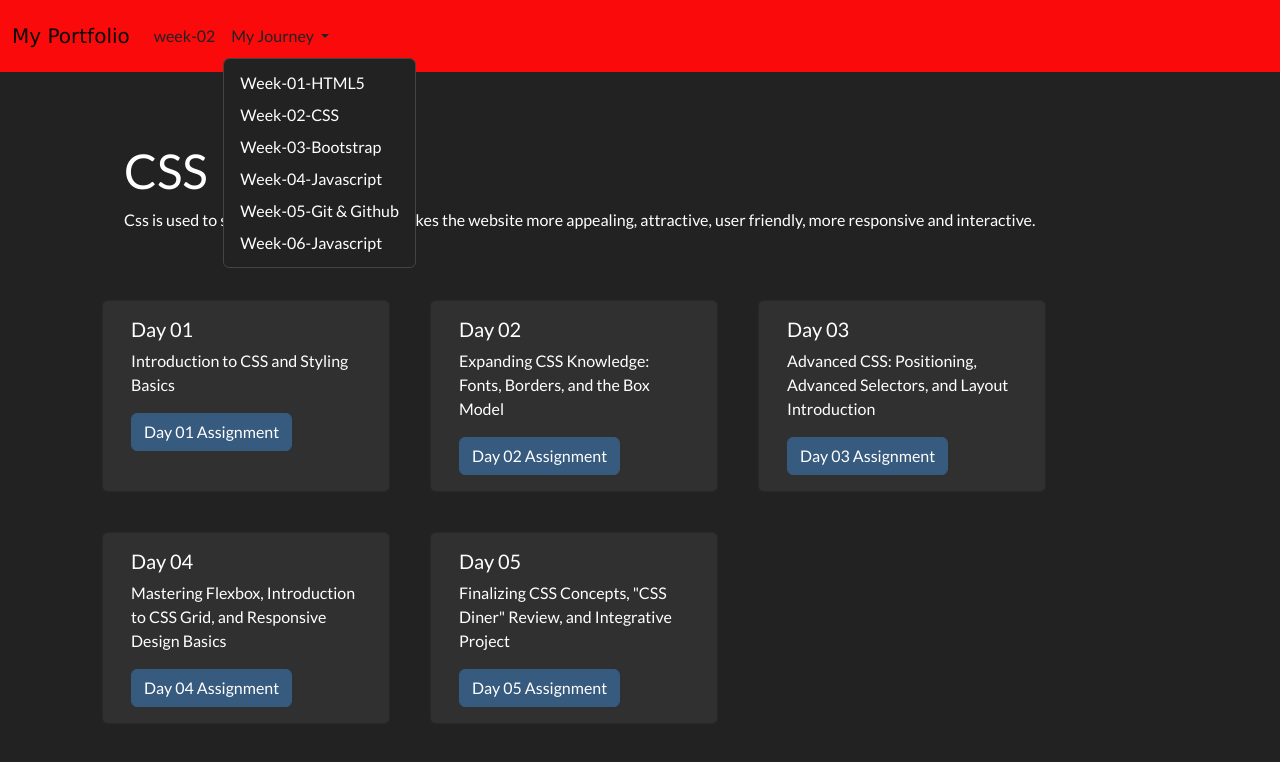
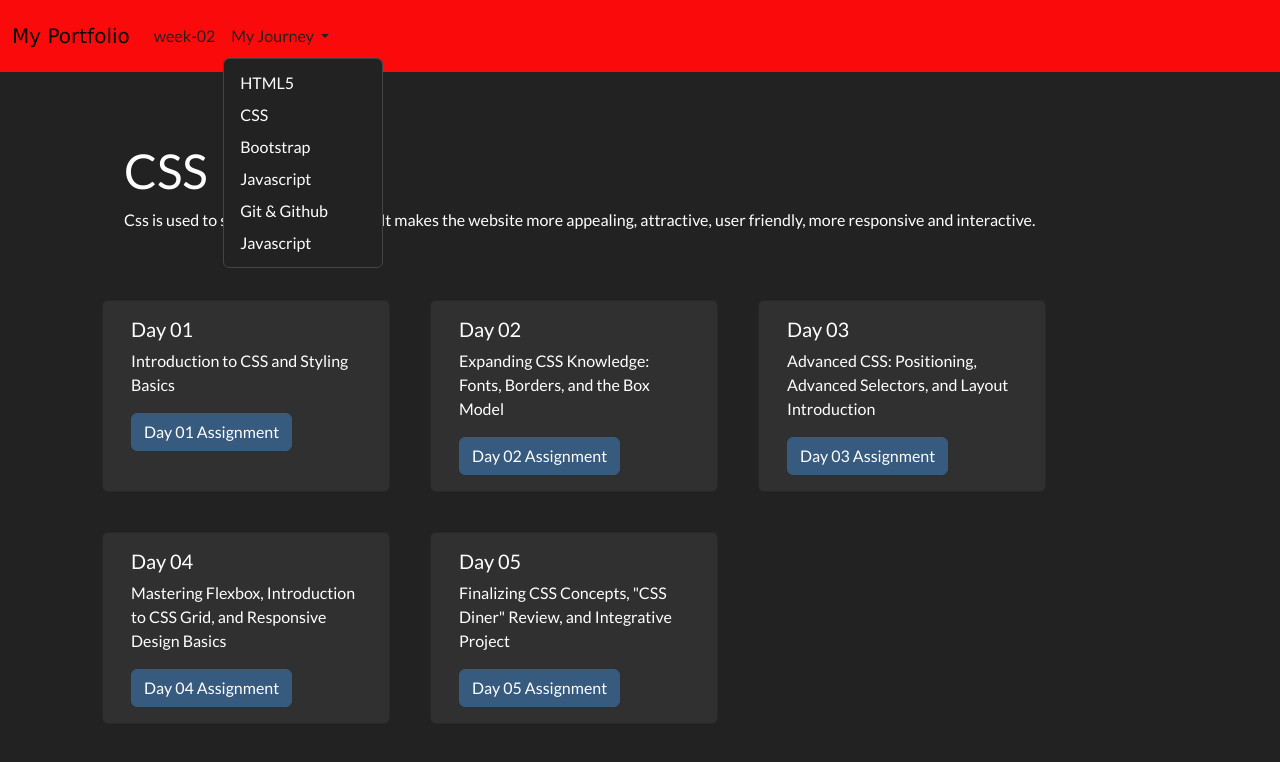
Before and after one commit to uxeeCoder/CapstoneProject-Level-1, a plain HTML site: page week2.html in a window 1280 px wide. Both pictures are taken after a click on the button "My Journey". Drawn offline with nearby package versions, Linux system fonts and the light colour scheme; some icons are missing.

Commit message:
Doing ACP for netify link update

```diff
--- a/week2.html
+++ b/week2.html
@@ -49,12 +49,12 @@
                   My Journey
                 </a>
                 <ul class="dropdown-menu">
-                <li><a class="dropdown-item" href="week1.html">Week-01-HTML5</a></li>
-                <li><a class="dropdown-item" href="week2.html">Week-02-CSS</a></li>
-                <li><a class="dropdown-item" href="week3.html">Week-03-Bootstrap</a></li>
-                <li><a class="dropdown-item" href="week4.html">Week-04-Javascript</a></li>
-                <li><a class="dropdown-item" href="week5.html">Week-05-Git & Github</a></li>
-                <li><a class="dropdown-item" href="week6.html">Week-06-Javascript</a></li>
+                  <li><a class="dropdown-item" href="week1.html">HTML5</a></li>
+                  <li><a class="dropdown-item" href="week2.html">CSS</a></li>
+                  <li><a class="dropdown-item" href="week3.html">Bootstrap</a></li>
+                  <li><a class="dropdown-item" href="week4.html">Javascript</a></li>
+                  <li><a class="dropdown-item" href="week5.html">Git & Github</a></li>
+                  <li><a class="dropdown-item" href="week6.html">Javascript</a></li>
                 </ul>
               </li>
             </ul>
```
Also changed, not shown: index.html (+9 -11 lines), week1.html (+6 -6 lines), week3.html (+6 -6 lines), week4.html (+6 -6 lines), week5.html (+6 -6 lines), week6.html (+6 -6 lines).
